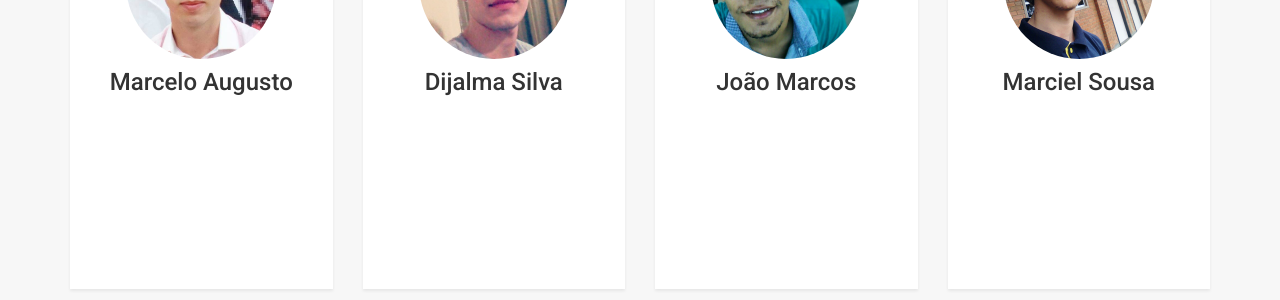
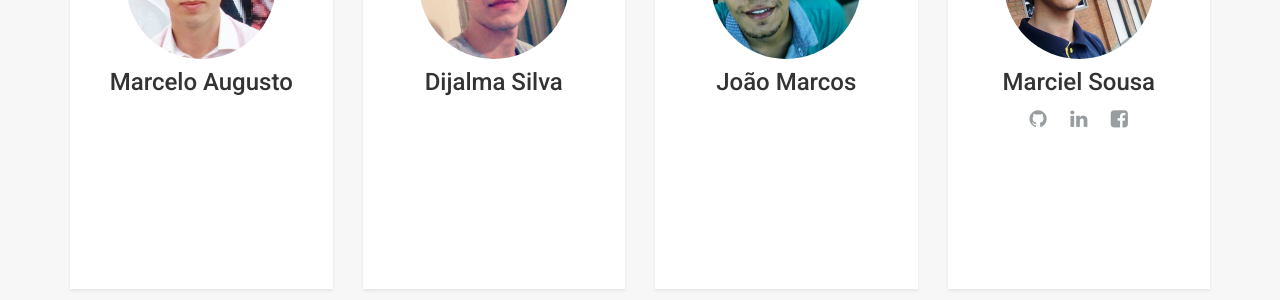
Before and after one commit to dggouveia/recursivejr.github.io, a Jekyll site: the page equipe.html, which Jekyll copies as it is, in a window 1280 px wide. Shown: the part 2627-2927 px from the top of the page. Built offline with Jekyll 4.4.1, drawn with Linux system fonts in a browser that asks for light colours.

Commit message:
adicionando links de Marciel na página 'equipe'

```diff
--- a/equipe.html
+++ b/equipe.html
@@ -207,6 +207,9 @@
 						<div class="title">
               <img src="images/equipe/marciel.jpg" alt="Team Image" class="avatar">
 							<h4>Marciel Sousa</h4>
+							<a href="https://github.com/marcielmj" title="github" target="_blank"><i class="fa fa-github"></i></a>
+							<a href="https://www.linkedin.com/in/marcielmj" title="linkedin" target="_blank"><i class="fa fa-linkedin"></i></a>
+              <a href="https://www.facebook.com/marcielmj?__mref=message_bubble" title="facebook" target="_blank"><i class="fa fa-facebook-square"></i></a>
 						</div>
 					</div>
 				</div>
```
